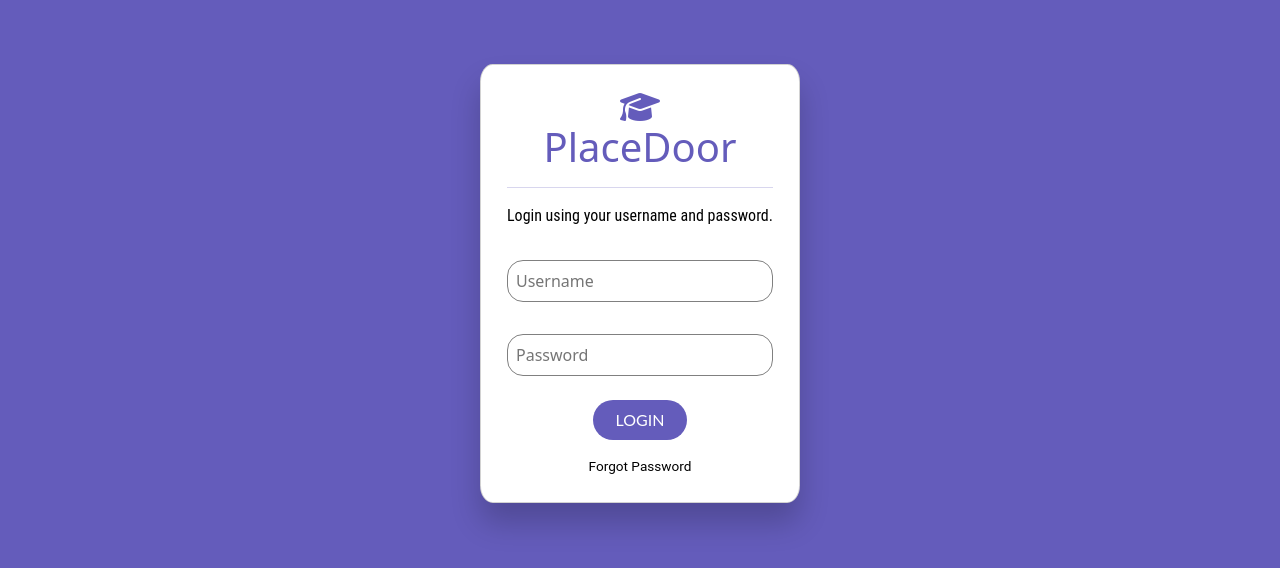
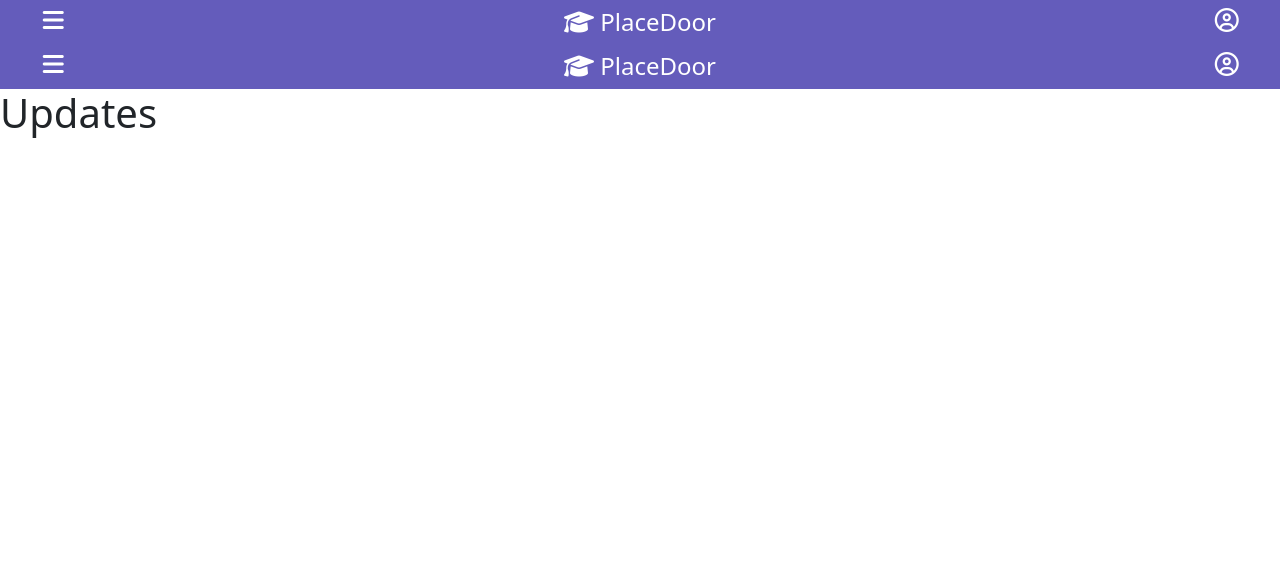
Before and after one commit to boyz-3000/place-door, a React (Create React App) app in the folder place-door/: page / in a window 1280 px wide. Shown: the top 568 px of the page. Built offline with nearby package versions, Linux system fonts and the light colour scheme.

Commit message:
removed line 29

```diff
--- a/place-door/src/App.js
+++ b/place-door/src/App.js
@@ -4,23 +4,27 @@ import { BrowserRouter, Routes, Route } from "react-router-dom";
 import Updates from "./Pages/Updates";
 import Jobs from "./Pages/Jobs/Jobs";
 import Resume from "./Pages/Resume";
-import Applied from "./Pages/Applied_Jobs/Applied";
+import Applied from "./Pages/Applied/Applied";
 import Profile from "./Pages/Profile/Profile";
 import TopBar from "./components/top-bar/TopBar";
+import Signin from "./Pages/Signin";
+import AppliedStudent from "./components/comp-applied-stud/CompAppliedStud";
+
 import "./App.css";
-import SigninForm from "./Pages/Signin/SigninForm";
 
 function App(){
   return (
     <div className="app">
       <BrowserRouter>
+        <TopBar />
         <Routes>
-          <Route path="/" element={<SigninForm />} />
-          <Route path="/updates" element={<Updates />} />
+          <Route path="/" element={<Updates />} />
           <Route path="/jobs" element={<Jobs />} />
           <Route path="/resume" element={<Resume />} />
           <Route path="/applied" element={<Applied />} />
           <Route path="/profile" element={<Profile />} />
+          <Route path="/signup" element={<Signin />} />
+          <Route path="/applied-student" element={<AppliedStudent />} />
         </Routes>
       </BrowserRouter>
     </div>
```
Also changed, not shown: place-door/src/Pages/Applied_Jobs/Applied.jsx (line endings or trailing spaces).
